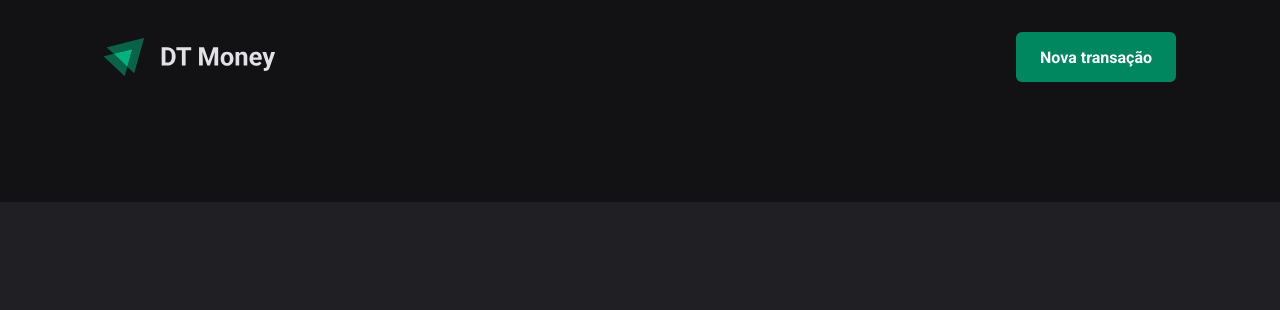
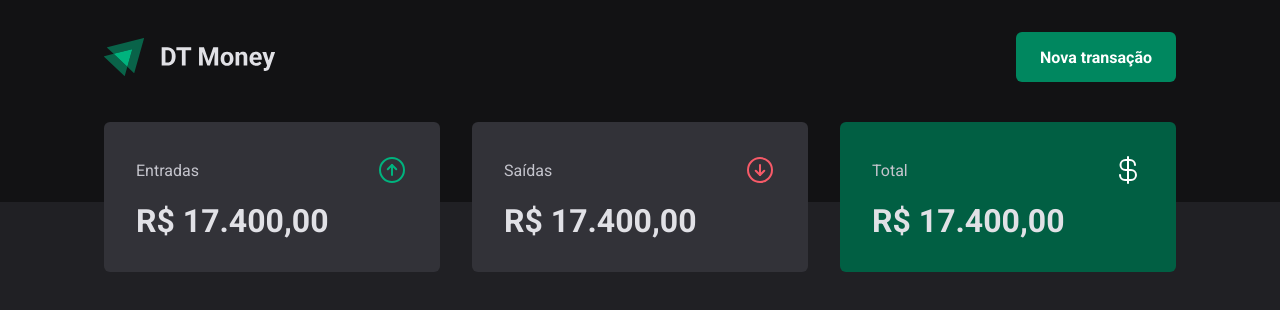
Before and after one commit to EllenBessa/dt-money, a React (Vite) app: page / in a window 1280 px wide. Shown: the top 310 px of the page. Built offline with nearby package versions, Linux system fonts and the light colour scheme.

Commit message:
feat: :lipstick: Estrutura visual - Componente: Summary

```diff
--- a/package.json
+++ b/package.json
@@ -10,6 +10,7 @@
     "preview": "vite preview"
   },
   "dependencies": {
+    "phosphor-react": "^1.4.1",
     "react": "^18.2.0",
     "react-dom": "^18.2.0",
     "styled-components": "^6.0.8"
--- /dev/null
+++ b/src/components/Summary/index.tsx
@@ -0,0 +1,36 @@
+import { ArrowCircleUp, ArrowCircleDown, CurrencyDollar } from "phosphor-react";
+
+import { SummaryCard, SummaryContainer } from "./styles";
+
+export function Summary() {
+  return (
+    <SummaryContainer>
+      <SummaryCard>
+        <header>
+          <span>Entradas</span>
+          <ArrowCircleUp size={32} color="#00b37e" />
+        </header>
+
+        <strong>R$ 17.400,00</strong>
+      </SummaryCard>
+
+      <SummaryCard>
+        <header>
+          <span>Saídas</span>
+          <ArrowCircleDown size={32} color="#f75a68" />
+        </header>
+
+        <strong>R$ 17.400,00</strong>
+      </SummaryCard>
+
+      <SummaryCard variant="green">
+        <header>
+          <span>Total</span>
+          <CurrencyDollar size={32} color="#fff" />
+        </header>
+
+        <strong>R$ 17.400,00</strong>
+      </SummaryCard>
+    </SummaryContainer>
+  );
+}
--- /dev/null
+++ b/src/components/Summary/styles.ts
@@ -0,0 +1,43 @@
+import styled, { css } from "styled-components";
+
+export const SummaryContainer = styled.section`
+  width: 100%;
+  max-width: 1120px;
+  margin: 0 auto;
+  padding: 0 1.5rem;
+
+  display: grid;
+  grid-template-columns: repeat(3, 1fr);
+  gap: 2rem;
+
+  margin-top: -5rem;
+`;
+
+interface SummaryCardProps {
+  variant?: "green";
+}
+
+export const SummaryCard = styled.div<SummaryCardProps>`
+  background: ${(props) => props.theme["gray-600"]};
+  border-radius: 6px;
+  padding: 2rem;
+
+  header {
+    display: flex;
+    align-items: center;
+    justify-content: space-between;
+    color: ${(props) => props.theme["gray-300"]};
+  }
+
+  strong {
+    display: block;
+    margin-top: 1rem;
+    font-size: 2rem;
+  }
+
+  ${(props) =>
+    props.variant === "green" &&
+    css`
+      background: ${props.theme["green-700"]};
+    `}
+`;
--- a/src/pages/Transactions/index.tsx
+++ b/src/pages/Transactions/index.tsx
@@ -1,9 +1,11 @@
 import { Header } from "../../components/Header";
+import { Summary } from "../../components/Summary";
 
 export function Transactions() {
   return (
     <div>
       <Header />
+      <Summary />
     </div>
   );
 }
```
Also changed, not shown: 1 other file (tests, documents, lock files or other folders).
